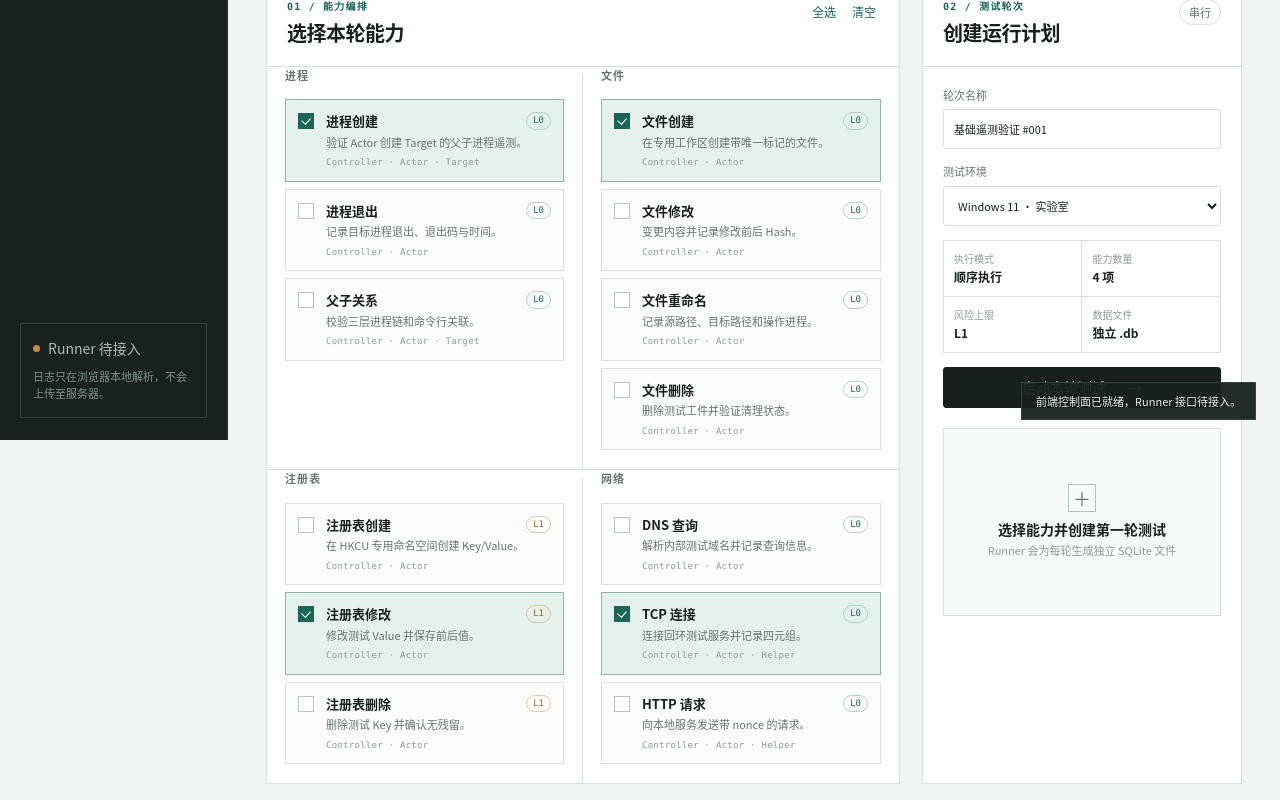
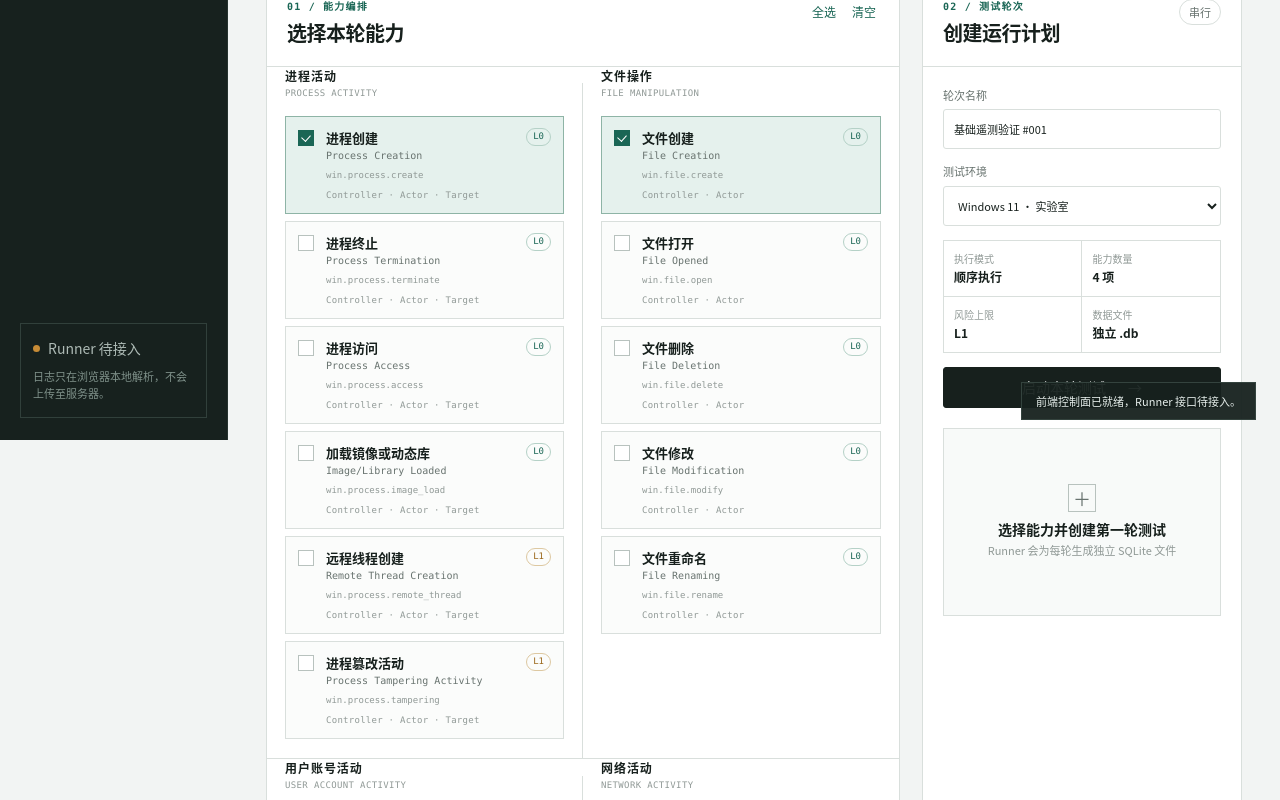
Before and after one commit to ParleStargazer/Tencent-EDR-Test, a Next.js app in the folder web/: page / in a window 1280 px wide. Shown: the part 360-1160 px from the top of the page. Built offline with nearby package versions, Linux system fonts and the light colour scheme.

Commit message:
feat: 规范化中英文能力目录

```diff
--- a/web/app/control-plane.tsx
+++ b/web/app/control-plane.tsx
@@ -4,15 +4,23 @@ import { useEffect, useMemo, useRef, useState } from "react";
 import type { ChangeEvent } from "react";
 
 type RiskLevel = "L0" | "L1";
-type CapabilityCategory = "进程" | "文件" | "注册表" | "网络";
 
 type Capability = {
   id: string;
-  name: string;
-  description: string;
-  category: CapabilityCategory;
+  nameZh: string;
+  nameEn: string;
+  categoryId: string;
   risk: RiskLevel;
   programs: string;
+};
+
+type CapabilityDefinition = Omit<Capability, "categoryId">;
+
+type CapabilityCategory = {
+  id: string;
+  nameZh: string;
+  nameEn: string;
+  capabilities: CapabilityDefinition[];
 };
 
 type ActiveRun = {
@@ -54,114 +62,190 @@ type ComparisonResult = {
 
 type JsonRecord = Record<string, unknown>;
 
-const capabilities: Capability[] = [
+function defineCapability(
+  id: string,
+  nameZh: string,
+  nameEn: string,
+  risk: RiskLevel = "L0",
+  programs = "Controller · Actor",
+): CapabilityDefinition {
+  return { id, nameZh, nameEn, risk, programs };
+}
+
+const capabilityCatalog: CapabilityCategory[] = [
   {
-    id: "win.process.create",
-    name: "进程创建",
-    description: "验证 Actor 创建 Target 的父子进程遥测。",
-    category: "进程",
-    risk: "L0",
-    programs: "Controller · Actor · Target",
+    id: "process-activity",
+    nameZh: "进程活动",
+    nameEn: "Process Activity",
+    capabilities: [
+      defineCapability("win.process.create", "进程创建", "Process Creation", "L0", "Controller · Actor · Target"),
+      defineCapability("win.process.terminate", "进程终止", "Process Termination", "L0", "Controller · Actor · Target"),
+      defineCapability("win.process.access", "进程访问", "Process Access", "L0", "Controller · Actor · Target"),
+      defineCapability("win.process.image_load", "加载镜像或动态库", "Image/Library Loaded", "L0", "Controller · Actor · Target"),
+      defineCapability("win.process.remote_thread", "远程线程创建", "Remote Thread Creation", "L1", "Controller · Actor · Target"),
+      defineCapability("win.process.tampering", "进程篡改活动", "Process Tampering Activity", "L1", "Controller · Actor · Target"),
+    ],
   },
   {
-    id: "win.process.terminate",
-    name: "进程退出",
-    description: "记录目标进程退出、退出码与时间。",
-    category: "进程",
-    risk: "L0",
-    programs: "Controller · Actor",
+    id: "file-manipulation",
+    nameZh: "文件操作",
+    nameEn: "File Manipulation",
+    capabilities: [
+      defineCapability("win.file.create", "文件创建", "File Creation"),
+      defineCapability("win.file.open", "文件打开", "File Opened"),
+      defineCapability("win.file.delete", "文件删除", "File Deletion"),
+      defineCapability("win.file.modify", "文件修改", "File Modification"),
+      defineCapability("win.file.rename", "文件重命名", "File Renaming"),
+    ],
   },
   {
-    id: "win.process.parent-child",
-    name: "父子关系",
-    description: "校验三层进程链和命令行关联。",
-    category: "进程",
-    risk: "L0",
-    programs: "Controller · Actor · Target",
+    id: "user-account-activity",
+    nameZh: "用户账号活动",
+    nameEn: "User Account Activity",
+    capabilities: [
+      defineCapability("win.account.local.create", "本地账号创建", "Local Account Creation", "L1"),
+      defineCapability("win.account.local.modify", "本地账号修改", "Local Account Modification", "L1"),
+      defineCapability("win.account.local.delete", "本地账号删除", "Local Account Deletion", "L1"),
+      defineCapability("win.account.login", "账号登录", "Account Login"),
+      defineCapability("win.account.logoff", "账号注销", "Account Logoff"),
+    ],
   },
   {
-    id: "win.file.create",
-    name: "文件创建",
-    description: "在专用工作区创建带唯一标记的文件。",
-    category: "文件",
-    risk: "L0",
-    programs: "Controller · Actor",
+    id: "network-activity",
+    nameZh: "网络活动",
+    nameEn: "Network Activity",
+    capabilities: [
+      defineCapability("win.network.tcp", "TCP 连接", "TCP Connection", "L0", "Controller · Actor · Helper"),
+      defineCapability("win.network.udp", "UDP 连接", "UDP Connection", "L0", "Controller · Actor · Helper"),
+      defineCapability("win.network.url", "URL 访问", "URL", "L0", "Controller · Actor · Helper"),
+      defineCapability("win.network.dns", "DNS 查询", "DNS Query", "L0", "Controller · Actor · Helper"),
+      defineCapability("win.network.file_download", "文件下载", "File Downloaded", "L0", "Controller · Actor · Helper"),
+    ],
   },
   {
-    id: "win.file.modify",
-    name: "文件修改",
-    description: "变更内容并记录修改前后 Hash。",
-    category: "文件",
-    risk: "L0",
-    programs: "Controller · Actor",
+    id: "hash-algorithms",
+    nameZh: "哈希算法",
+    nameEn: "Hash Algorithms",
+    capabilities: [
+      defineCapability("win.hash.md5", "MD5 哈希", "MD5", "L0", "Controller · Actor · Target"),
+      defineCapability("win.hash.sha", "SHA 哈希", "SHA", "L0", "Controller · Actor · Target"),
+      defineCapability("win.hash.imphash", "导入表哈希", "IMPHASH", "L0", "Controller · Actor · Target"),
+    ],
   },
   {
-    id: "win.file.rename",
-    name: "文件重命名",
-    description: "记录源路径、目标路径和操作进程。",
-    category: "文件",
-    risk: "L0",
-    programs: "Controller · Actor",
+    id: "registry-activity",
+    nameZh: "注册表活动",
+    nameEn: "Registry Activity",
+    capabilities: [
+      defineCapability("win.registry.create", "键/值创建", "Key/Value Creation", "L1"),
+      defineCapability("win.registry.modify", "键/值修改", "Key/Value Modification", "L1"),
+      defineCapability("win.registry.delete", "键/值删除", "Key/Value Deletion", "L1"),
+    ],
   },
   {
-    id: "win.file.delete",
-    name: "文件删除",
-    description: "删除测试工件并验证清理状态。",
-    category: "文件",
-    risk: "L0",
-    programs: "Controller · Actor",
+    id: "schedule-task-activity",
+    nameZh: "计划任务活动",
+    nameEn: "Schedule Task Activity",
+    capabilities: [
+      defineCapability("win.scheduled_task.create", "计划任务创建", "Scheduled Task Creation", "L1"),
+      defineCapability("win.scheduled_task.modify", "计划任务修改", "Scheduled Task Modification", "L1"),
+      defineCapability("win.scheduled_task.delete", "计划任务删除", "Scheduled Task Deletion", "L1"),
+    ],
   },
   {
-    id: "win.registry.create",
-    name: "注册表创建",
-    description: "在 HKCU 专用命名空间创建 Key/Value。",
-    category: "注册表",
-    risk: "L1",
-    programs: "Controller · Actor",
+    id: "service-activity",
+    nameZh: "服务活动",
+    nameEn: "Service Activity",
+    capabilities: [
+      defineCapability("win.service.create", "服务创建", "Service Creation", "L1"),
+      defineCapability("win.service.modify", "服务修改", "Service Modification", "L1"),
+      defineCapability("win.service.delete", "服务删除", "Service Deletion", "L1"),
+    ],
   },
   {
-    id: "win.registry.modify",
-    name: "注册表修改",
-    description: "修改测试 Value 并保存前后值。",
-    category: "注册表",
-    risk: "L1",
-    programs: "Controller · Actor",
+    id: "driver-module-activity",
+    nameZh: "驱动/模块活动",
+    nameEn: "Driver/Module Activity",
+    capabilities: [
+      defineCapability("win.driver.load", "驱动加载", "Driver Loaded", "L1"),
+      defineCapability("win.driver.modify", "驱动修改", "Driver Modification", "L1"),
+      defineCapability("win.driver.unload", "驱动卸载", "Driver Unloaded", "L1"),
+    ],
   },
   {
-    id: "win.registry.delete",
-    name: "注册表删除",
-    description: "删除测试 Key 并确认无残留。",
-    category: "注册表",
-    risk: "L1",
-    programs: "Controller · Actor",
+    id: "device-operations",
+    nameZh: "设备操作",
+    nameEn: "Device Operations",
+    capabilities: [
+      defineCapability("win.device.virtual_disk.mount", "虚拟磁盘挂载", "Virtual Disk Mount", "L1", "Controller · Actor · Helper"),
+      defineCapability("win.device.usb.unmount", "USB 设备卸载", "USB Device Unmount", "L1", "Controller · Actor · Helper"),
+      defineCapability("win.device.usb.mount", "USB 设备挂载", "USB Device Mount", "L1", "Controller · Actor · Helper"),
+    ],
   },
   {
-    id: "win.network.dns",
-    name: "DNS 查询",
-    description: "解析内部测试域名并记录查询信息。",
-    category: "网络",
-    risk: "L0",
-    programs: "Controller · Actor",
+    id: "other-relevant-events",
+    nameZh: "其他相关事件",
+    nameEn: "Other Relevant Events",
+    capabilities: [
+      defineCapability("win.group_policy.modify", "组策略修改", "Group Policy Modification", "L1"),
+    ],
   },
   {
-    id: "win.network.tcp",
-    name: "TCP 连接",
-    description: "连接回环测试服务并记录四元组。",
-    category: "网络",
-    risk: "L0",
-    programs: "Controller · Actor · Helper",
+    id: "named-pipe-activity",
+    nameZh: "命名管道活动",
+    nameEn: "Named Pipe Activity",
+    capabilities: [
+      defineCapability("win.named_pipe.create", "管道创建", "Pipe Creation", "L0", "Controller · Actor · Helper"),
+      defineCapability("win.named_pipe.connect", "管道连接", "Pipe Connection", "L0", "Controller · Actor · Helper"),
+    ],
   },
   {
-    id: "win.network.http",
-    name: "HTTP 请求",
-    description: "向本地服务发送带 nonce 的请求。",
-    category: "网络",
-    risk: "L0",
-    programs: "Controller · Actor · Helper",
+    id: "edr-sysops",
+    nameZh: "EDR 系统运维活动",
+    nameEn: "EDR SysOps",
+    capabilities: [
+      defineCapability("edr.agent.start", "Agent 启动", "Agent Start", "L1"),
+      defineCapability("edr.agent.stop", "Agent 停止", "Agent Stop", "L1"),
+      defineCapability("edr.agent.install", "Agent 安装", "Agent Install", "L1"),
+      defineCapability("edr.agent.uninstall", "Agent 卸载", "Agent Uninstall", "L1"),
+      defineCapability("edr.agent.keep_alive", "Agent 心跳保活", "Agent Keep-Alive"),
+      defineCapability("edr.agent.error", "Agent 异常错误", "Agent Errors"),
+    ],
+  },
+  {
+    id: "wmi-activity",
+    nameZh: "WMI 活动",
+    nameEn: "WMI Activity",
+    capabilities: [
+      defineCapability("win.wmi.consumer_filter.bind", "WMI 事件消费者与过滤器绑定", "WmiEventConsumerToFilter", "L1"),
+      defineCapability("win.wmi.consumer", "WMI 事件消费者", "WmiEventConsumer", "L1"),
+      defineCapability("win.wmi.filter", "WMI 事件过滤器", "WmiEventFilter", "L1"),
+    ],
+  },
+  {
+    id: "bits-jobs-activity",
+    nameZh: "BITS 后台传输任务活动",
+    nameEn: "BIT JOBS Activity",
+    capabilities: [
+      defineCapability("win.bits.job", "BITS 任务活动", "BIT JOBS Activity", "L1", "Controller · Actor · Helper"),
+    ],
+  },
+  {
+    id: "powershell-activity",
+    nameZh: "PowerShell 活动",
+    nameEn: "PowerShell Activity",
+    capabilities: [
+      defineCapability("win.powershell.script_block", "脚本块活动", "Script-Block Activity", "L0", "Controller · Actor · Target"),
+    ],
   },
 ];
 
-const categoryOrder: CapabilityCategory[] = ["进程", "文件", "注册表", "网络"];
+const capabilities: Capability[] = capabilityCatalog.flatMap((category) =>
+  category.capabilities.map((capability) => ({
+    ...capability,
+    categoryId: category.id,
+  })),
+);
 
 const initialUploads: UploadState = {
   name: "尚未选择文件",
@@ -549,7 +633,7 @@ export function ControlPlane() {
         const capabilityId = asString(capabilityRun.capability_id) ?? "unknown";
         const localStatus = asString(capabilityRun.status);
         const capabilityName =
-          capabilities.find((item) => item.id === capabilityId)?.name ?? capabilityId;
+          capabilities.find((item) => item.id === capabilityId)?.nameZh ?? capabilityId;
 
         if (localStatus !== "LOCAL_PASS") {
           return {
@@ -665,13 +749,14 @@ export function ControlPlane() {
             </div>
 
             <div className="capability-groups">
-              {categoryOrder.map((category) => (
-                <fieldset className="capability-group" key={category}>
-                  <legend>{category}</legend>
+              {capabilityCatalog.map((category) => (
+                <fieldset className="capability-group" key={category.id}>
+                  <legend>
+                    <span className="category-name-zh">{category.nameZh}</span>
+                    <span className="category-name-en" lang="en">{category.nameEn}</span>
+                  </legend>
                   <div className="capability-list">
-                    {capabilities
-                      .filter((capability) => capability.category === category)
-                      .map((capability) => {
+                    {category.capabilities.map((capability) => {
                         const selected = selectedIds.includes(capability.id);
                         return (
                           <label className={`capability-item ${selected ? "selected" : ""}`} key={capability.id}>
@@ -683,10 +768,13 @@ export function ControlPlane() {
                             <span className="checkbox-ui" aria-hidden="true" />
                             <span className="capability-copy">
                               <span className="capability-title-row">
-                                <strong>{capability.name}</strong>
+                                <strong>
+                                  <span className="capability-name-zh">{capability.nameZh}</span>
+                                  <span className="capability-name-en" lang="en">{capability.nameEn}</span>
+                                </strong>
                                 <span className={`risk-badge ${capability.risk.toLowerCase()}`}>{capability.risk}</span>
                               </span>
-                              <span className="capability-description">{capability.description}</span>
+                              <span className="capability-description">{capability.id}</span>
                               <span className="program-line">{capability.programs}</span>
                             </span>
                           </label>
--- a/web/app/globals.css
+++ b/web/app/globals.css
@@ -421,10 +421,28 @@ h2 {
 
 .capability-group legend {
   padding: 0 8px 0 0;
-  color: var(--muted);
-  font-size: 11px;
+}
+
+.category-name-zh,
+.category-name-en {
+  display: block;
+}
+
+.category-name-zh {
+  color: var(--text);
+  font-size: 12px;
   font-weight: 700;
-  letter-spacing: 0.1em;
+  letter-spacing: 0.08em;
+}
+
+.category-name-en {
+  margin-top: 2px;
+  color: var(--quiet);
+  font-family: Consolas, monospace;
+  font-size: 9px;
+  font-weight: 500;
+  letter-spacing: 0.04em;
+  text-transform: uppercase;
 }
 
 .capability-list {
@@ -437,7 +455,7 @@ h2 {
   display: grid;
   grid-template-columns: 18px minmax(0, 1fr);
   gap: 10px;
-  min-height: 76px;
+  min-height: 94px;
   padding: 11px 12px;
   cursor: pointer;
   border: 1px solid var(--line);
@@ -491,7 +509,7 @@ h2 {
 .capability-title-row,
 .file-title-row {
   display: flex;
-  align-items: center;
+  align-items: flex-start;
   justify-content: space-between;
   gap: 8px;
 }
@@ -500,6 +518,25 @@ h2 {
 .file-title-row strong {
   font-size: 13px;
   font-weight: 650;
+}
+
+.capability-title-row strong {
+  display: grid;
+  gap: 2px;
+  min-width: 0;
+}
+
+.capability-name-zh,
+.capability-name-en {
+  display: block;
+}
+
+.capability-name-en {
+  color: var(--muted);
+  font-family: Consolas, monospace;
+  font-size: 10px;
+  font-weight: 500;
+  line-height: 1.25;
 }
 
 .risk-badge {
@@ -520,9 +557,10 @@ h2 {
 
 .capability-description {
   display: block;
-  margin-top: 3px;
-  color: var(--muted);
-  font-size: 11px;
+  margin-top: 7px;
+  color: var(--quiet);
+  font-family: Consolas, monospace;
+  font-size: 9px;
 }
 
 .program-line {
```
Also changed, not shown: 1 other file (tests, documents, lock files or other folders).
